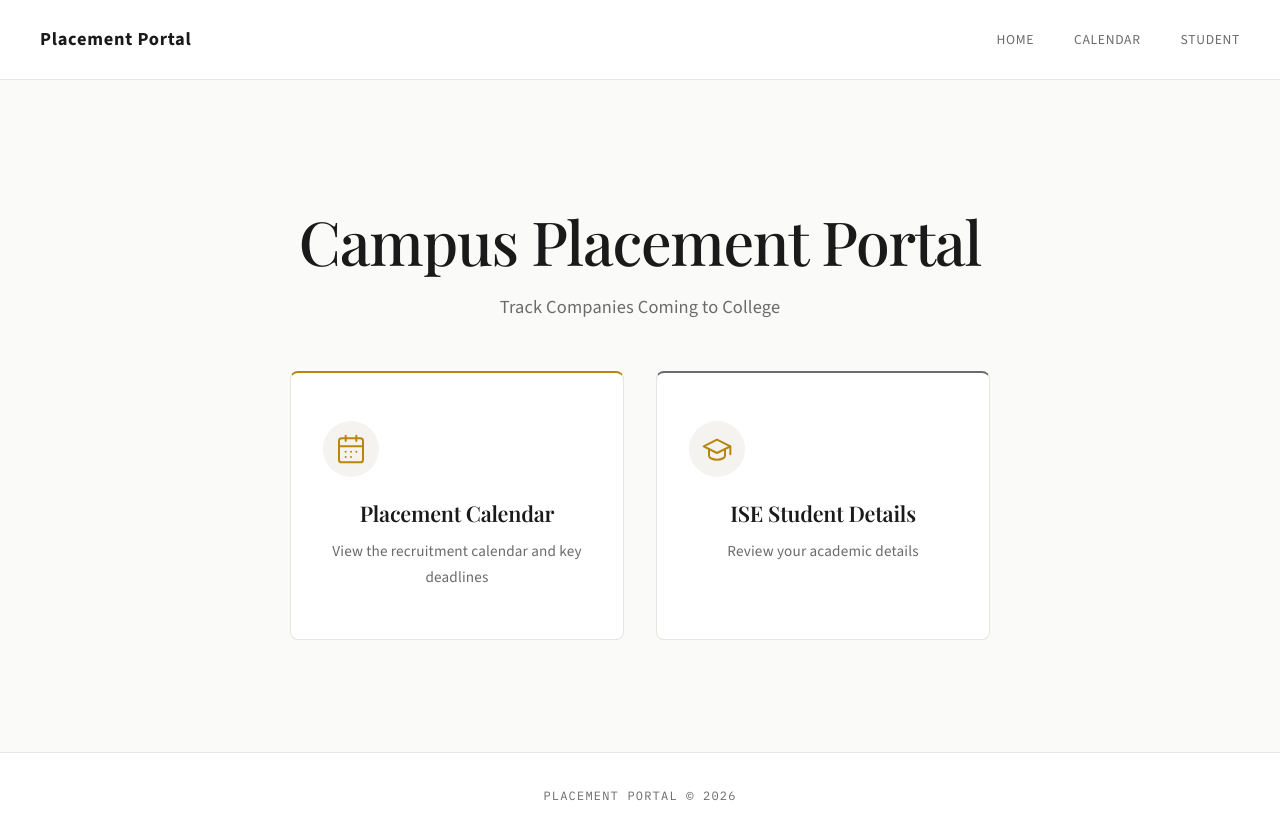
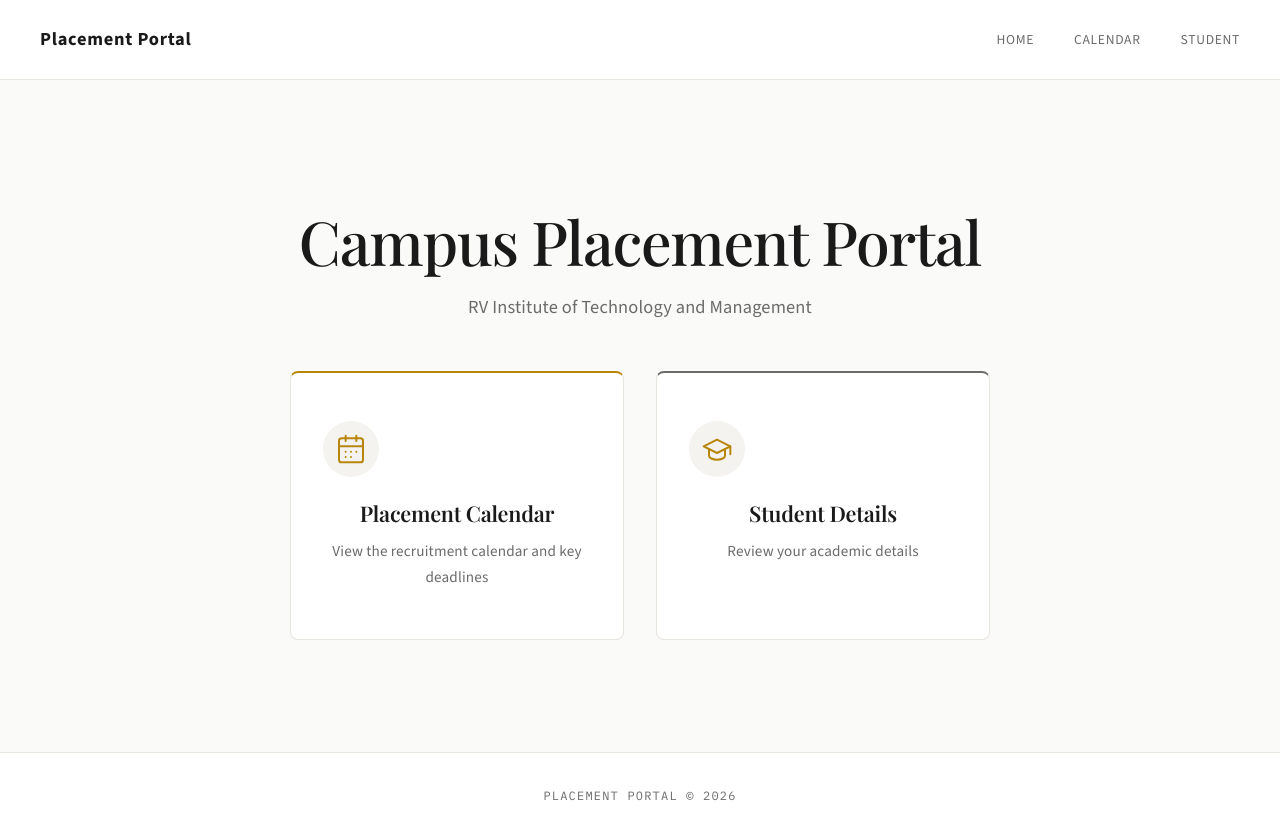
Before and after one commit to utsav-upadhyay-21/placement-portal, a React (Vite) app in the folder client/: page / in a window 1280 px wide. Built offline with nearby package versions, Linux system fonts and the light colour scheme; no server answers.

Commit message:
fixed text issue

```diff
--- a/client/src/pages/Home.jsx
+++ b/client/src/pages/Home.jsx
@@ -6,7 +6,7 @@
     <div className="home">
       <section className="hero">
         <h1>Campus Placement Portal</h1>
-        <p>Track Companies Coming to College</p>
+        <p>RV Institute of Technology and Management</p>
       </section>
 
       <section className="feature-cards">
@@ -53,7 +53,7 @@
               <path d="M6 12v5c0 1.66 2.69 3 6 3s6-1.34 6-3v-5" />
             </svg>
           </div>
-          <h2>ISE Student Details</h2>
+          <h2>Student Details</h2>
           <p>Review your academic details</p>
         </Link>
       </section>
```
